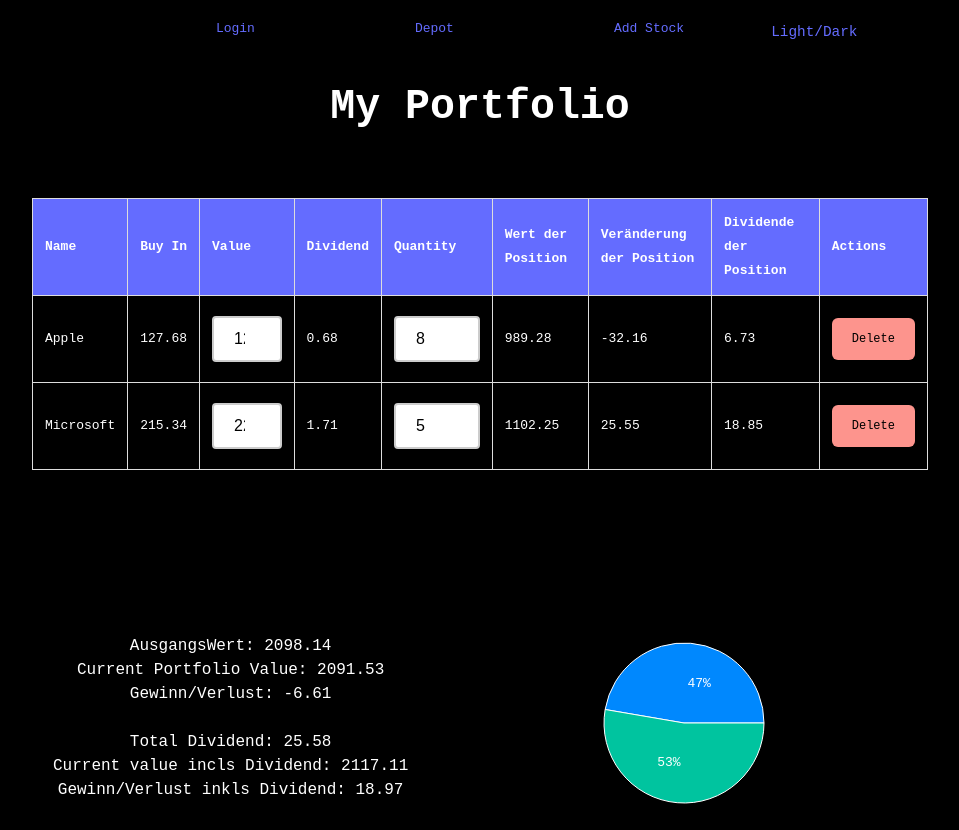
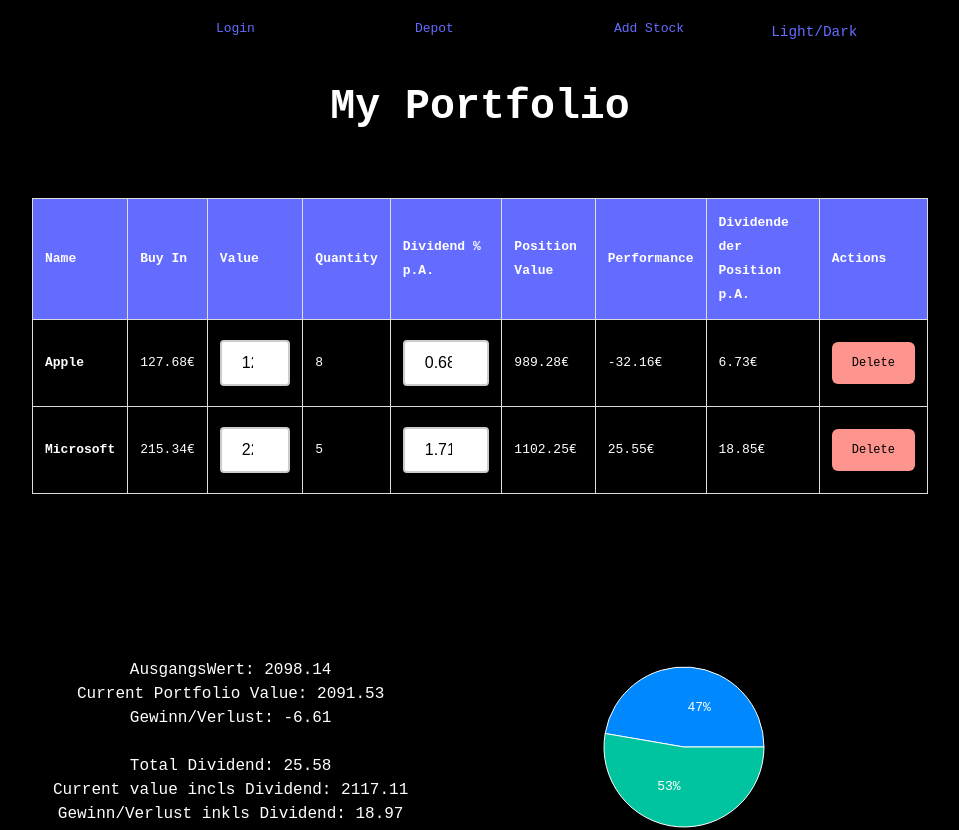
Before and after one commit to SebastianWolter1/react-stock-portfolio, a React (Vite) app: page /depot in a window 1280 px wide. Shown: the top 830 px of the page, without its empty margins (160-1119 px from the left). Built offline with nearby package versions, Linux system fonts and the light colour scheme.

Commit message:
FinalVersion

```diff
--- a/src/components/Depot.jsx
+++ b/src/components/Depot.jsx
@@ -7,19 +7,18 @@ const Depot = () => {
   const { portfolioData, setPortfolioData, showNavbar, setShowNavbar } =
     useContext(StockContext);
 
-
   const handleDelete = (index) => {
     const newPortfolio = portfolioData.filter((_, i) => i !== index);
     setPortfolioData(newPortfolio);
   };
 
-  const handleChange = (index, newValue, newQuantity) => {
+  const handleChange = (index, newValue, newDividend) => {
     const updatedPortfolio = portfolioData.map((stock, i) => {
       if (i === index) {
         return {
           ...stock,
           value: parseFloat(newValue),
-          quantity: parseFloat(newQuantity),
+          dividend: parseFloat(newDividend),
         };
       }
       return stock;
@@ -42,50 +41,54 @@ const Depot = () => {
                 <th>Name</th>
                 <th>Buy In</th>
                 <th>Value</th>
-                <th>Dividend</th>
                 <th>Quantity</th>
-                <th>Wert der Position</th>
-                <th>Veränderung der Position</th>
-                <th>Dividende der Position</th>
+                <th>Dividend % p.A.</th>
+                <th>Position Value</th>
+                <th>Performance</th>
+                <th>Dividende der Position p.A.</th>
                 <th>Actions</th>
               </tr>
             </thead>
             <tbody>
               {portfolioData.map((stock, index) => (
                 <tr key={index}>
-                  <td>{stock.name}</td>
-                  <td>{stock.buyIn.toFixed(2)}</td>
+                  <td>
+                    <strong>{stock.name}</strong>
+                  </td>
+                  <td>{stock.buyIn.toFixed(2)}€</td>
                   <td>
                     <input
                       type="number"
                       value={stock.value}
                       onChange={(e) =>
-                        handleChange(index, e.target.value, stock.quantity)
+                        handleChange(index, e.target.value, stock.dividend)
                       }
                     />
                   </td>
-                  <td>{stock.dividend}</td>
+                  <td>{stock.quantity}</td>
                   <td>
                     <input
                       type="number"
-                      value={stock.quantity}
+                      value={stock.dividend}
                       onChange={(e) =>
                         handleChange(index, stock.value, e.target.value)
                       }
                     />
                   </td>
-                  <td>{(stock.value * stock.quantity).toFixed(2)}</td>
+                  <td>{(stock.value * stock.quantity).toFixed(2)}€</td>
                   <td>
                     {(
                       stock.value * stock.quantity -
                       stock.buyIn * stock.quantity
                     ).toFixed(2)}
+                    €
                   </td>
                   <td>
                     {(
                       (stock.value * stock.quantity * stock.dividend) /
                       100
                     ).toFixed(2)}
+                    €
                   </td>
                   <td>
                     <button
--- a/src/components/Home.jsx
+++ b/src/components/Home.jsx
@@ -31,7 +31,7 @@ const Home = () => {
 
   return (
     <>
-      <Themes />
+      {/* <Themes /> */}
       <h1>Portfolio App</h1>
       <img src="../../istockphoto-1127134297-612x612.jpg" alt="" />
       <h3>Login with Password</h3>
```
